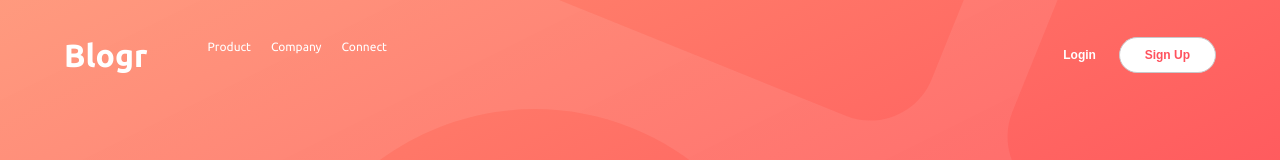
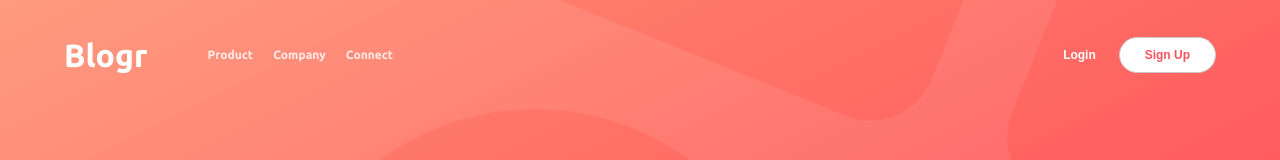
Before and after one commit to Dev-Tonia/blogr-landing-page, a plain HTML site: page index.html in a window 1280 px wide. Shown: the top 160 px of the page. Drawn offline with Linux system fonts and the light colour scheme.

Commit message:
fixed the navbar alignment

```diff
--- a/css/style.css
+++ b/css/style.css
@@ -73,7 +73,11 @@ ul li {
 .navbar,
 .navbar ul {
   display: flex;
+  align-items: center;
+  justify-content: center;
   font-size: 12px;
+  color: hsla(0, 0%, 100%, 0.8);
+  font-weight: 700;
 }
 .navbar {
   flex-grow: 5;
```
